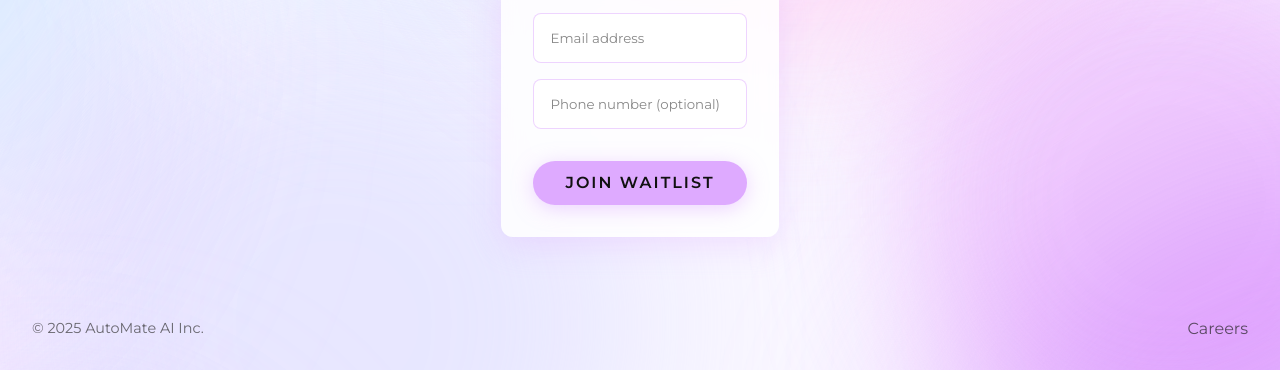
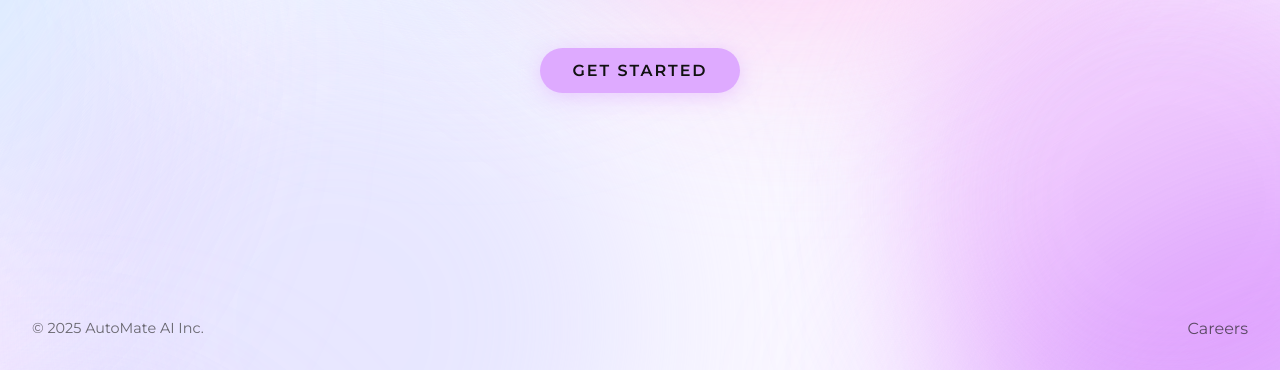
Before and after one commit to leon-ch3n/auto-mate-wait, a plain HTML site: page src/webapp/index.html in a window 1280 px wide. Shown: the part 430-800 px from the top of the page. Drawn offline with Linux system fonts and the light colour scheme.

Commit message:
Initial commit: Anew

```diff
--- a/src/webapp/index.html
+++ b/src/webapp/index.html
@@ -39,7 +39,7 @@
     <div class="waitlist-container">
         <button class="waitlist-button" id="join-waitlist-btn">Get Started</button>
 
-        <div class="form-container " id="waitlist-form">
+        <div class="form-container hidden" id="waitlist-form">
             <form action="https://formspree.io/f/xovepqab" method="POST">
                 <div class="form-group">
                     <input type="email" name="email" id="email" placeholder="Email address" required>
```
